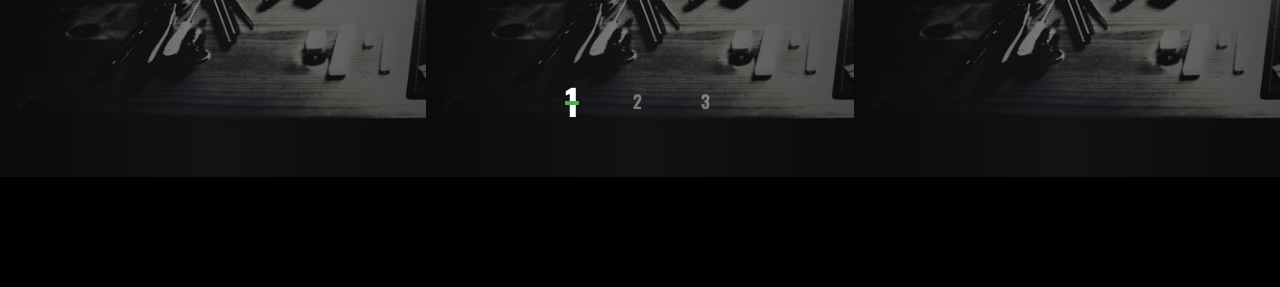
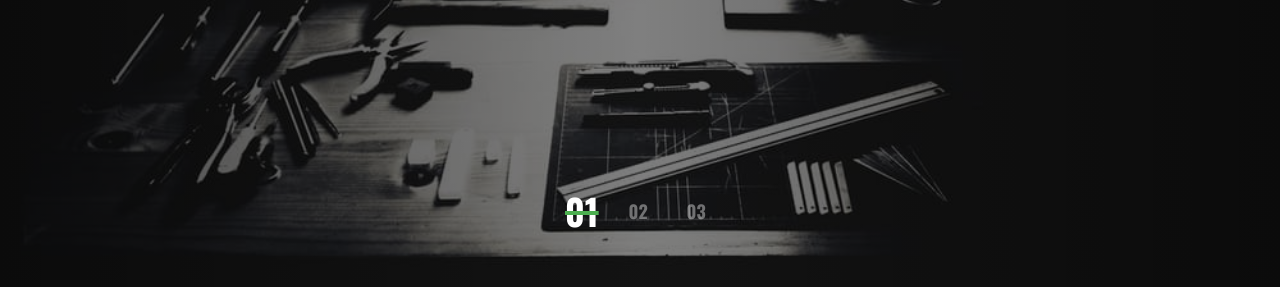
Before and after one commit to memphis35/sqwd-landing-css-js, a plain HTML site: page index.html in a window 1280 px wide. Shown: the part 543-830 px from the top of the page. Before the commit the page ends 800 px from the top, so only its background shows below. Drawn offline with nearby package versions, Linux system fonts and the light colour scheme.

Commit message:
add greeting section

```diff
--- a/index.html
+++ b/index.html
@@ -44,18 +44,18 @@
                     <p class="presentation__scene-slogan">Where great ideas come to life</p>
                     <p class="presentation__scene-formula">Passionate creative studio helping startups grow their business</p>
                 </div>
-                <div class="presentation__scene">
+                <div class="presentation__scene u-hidden">
                     <p class="presentation__scene-slogan">Inspiring innovation through art and design</p>
                     <p class="presentation__scene-formula">Passionate creative studio helping startups grow their business</p>
                 </div>
-                <div class="presentation__scene">
+                <div class="presentation__scene u-hidden">
                     <p class="presentation__scene-slogan">Unleash your creativity with us</p>
                     <p class="presentation__scene-formula">Passionate creative studio helping startups grow their business</p>
                 </div>
                 <div class="presentation__scrollbar">
-                    <span class="presentation__scrollbar-page presentation__scrollbar-page--active">1</span>
-                    <span class="presentation__scrollbar-page">2</span>
-                    <span class="presentation__scrollbar-page">3</span>
+                    <span class="presentation__scrollbar-page presentation__scrollbar-page--active">01</span>
+                    <span class="presentation__scrollbar-page">02</span>
+                    <span class="presentation__scrollbar-page">03</span>
                 </div>
         </section>
     </main>
--- a/scripts.js
+++ b/scripts.js
@@ -2,6 +2,7 @@ const pages = document.querySelectorAll('.presentation__scrollbar-page');
 
 [...pages].forEach(page => {
     page.addEventListener('click', event => {
+        const i = Number.parseInt(event.target.textContent) - 1;
         // remove activeness
         [...pages].forEach(p => p.classList.remove('presentation__scrollbar-page--active'));
 
--- a/styles.css
+++ b/styles.css
@@ -79,30 +79,26 @@ body {
 
 .main {
     height: 100%;
-    margin-top: -110px;
 }
 
 /* ------ PRESENTATION STYLES ---------- */
 
 .presentation {
     height: 720px;
-    width: 100%;
     position: relative;
-    display: flex;
-    z-index: -1;
 }
 
 .presentation__scene {
     width: 100%;
+    height: 100%;
     padding: 0 30px;
-    text-align: center;
     background-image: linear-gradient(to right, rgba(0, 0, 0, 0.7), rgba(0, 0, 0, 0.5), rgba(0, 0, 0, 0.7)), url('img/back.png');
     background-size: cover;
+    background-position: 50% 80%;
     display: flex;
     flex-direction: column;
-    align-items: ;
-
-    transition: all 1s;
+    align-items: center;
+    justify-content: center;
 }
 
 .presentation__scene-slogan {
@@ -112,10 +108,11 @@ body {
     font-weight: 400;
     letter-spacing: 4.5px;
     line-height: 80px;
+    text-align: center;
     margin-bottom: 20px;
 }
 
-.presentation__scene-formula{
+.presentation__scene-formula {
     color: #fff;
     font-family: OpenSans, sans-serif;
     font-size: 20px;
@@ -163,3 +160,10 @@ body {
         width: 100%;
     }
 }
+
+
+/* ---------- UTILITY CLASSES ---------- */
+
+.u-hidden {
+    display: none;
+}
```
